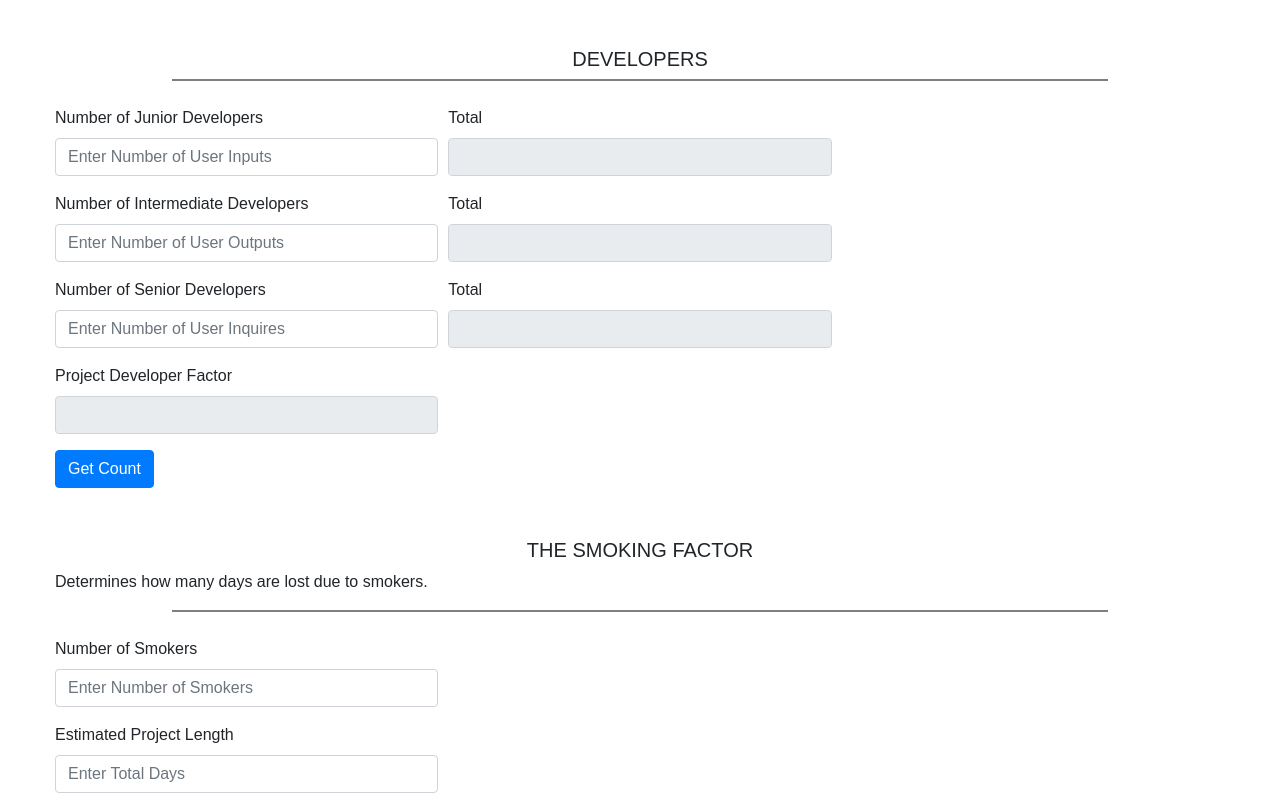
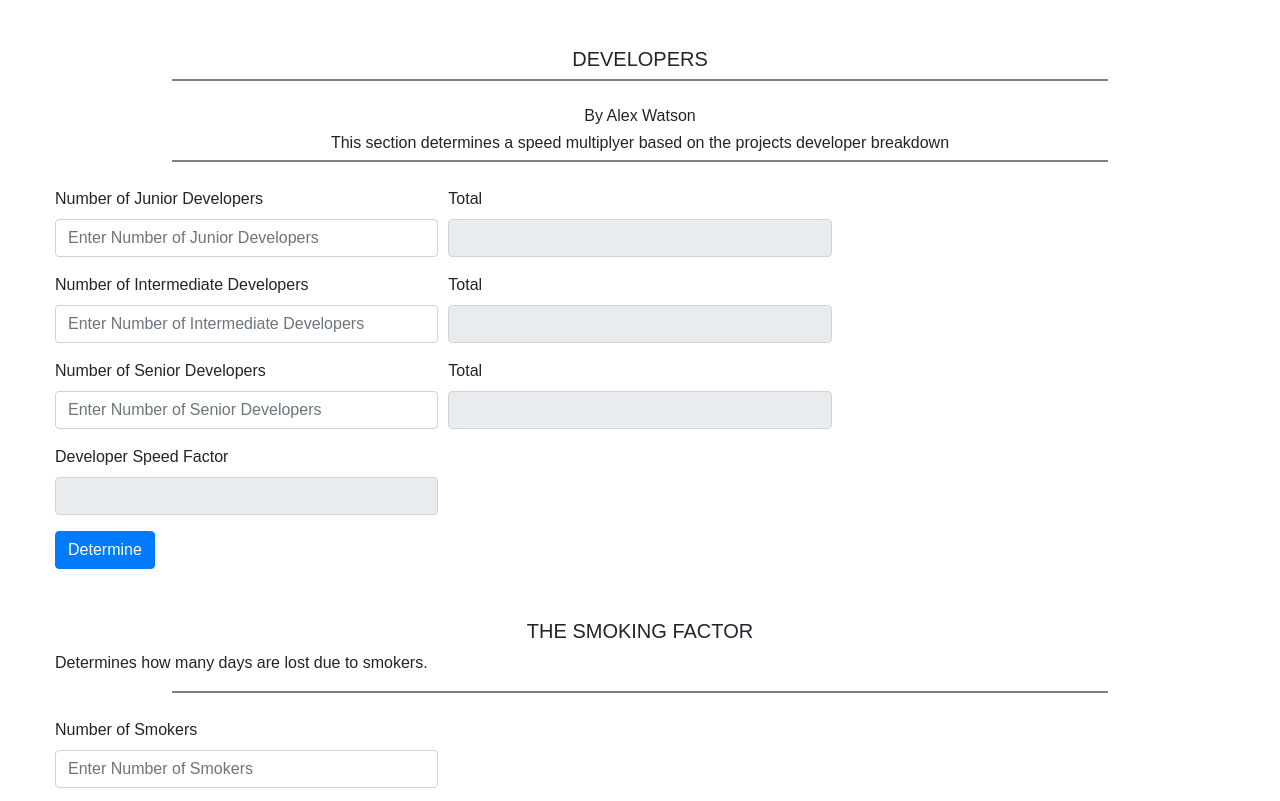
Before and after one commit to italktosquirrels/modeller, a plain HTML site: page index.html in a window 1280 px wide. Shown: the part 1958-2759 px from the top of the page. Drawn offline with nearby package versions, Linux system fonts and the light colour scheme; a web font is replaced by a local one.

Commit message:
Recommit of html section
There was a merge conflict. Copied out my code, accepted master incoming changes and then pasted my code back in

```diff
--- a/index.html
+++ b/index.html
@@ -580,50 +580,54 @@
 		<input type="text" class="form-control" id="totalLOC" placeholder="" value="" disabled="" style="width: 200px; margin-bottom: 20px">
 		<button type="button" class="btn btn-primary" onclick="linesOfCode()">Show LOC/FP</button>
 
+        <!--Alexander Watson-->
 		<form>
             <h5>DEVELOPERS</h5>
+            <hr>
+            <h6>By Alex Watson</h6>
+            <h6>This section determines a speed multiplyer based on the projects developer breakdown</h6>
             <hr>
             <!-- INPUTS******************************************************************************** -->
             <div class="form-row">
                 <div class="col-md-4 mb-3">
                     <label for="validationDefault01">Number of Junior Developers</label>
-					<input type="number" class="form-control" id="numInput" placeholder="Enter Number of User Inputs" value="" min=0 required>
+                    <input type="number" class="form-control" id="numJunior" placeholder="Enter Number of Junior Developers" value="" min=0 required>
                 </div>
                 <div class="col-md-4 mb-3">
                     <label for="validationDefault01">Total</label>
-					<input type="text" class="form-control" id="totalInterface" placeholder="" value="" disabled>
+                    <input type="text" class="form-control" id="totalJunior" placeholder="" value="" disabled>
                 </div>
             </div>
             <!-- OUTPUTS******************************************************************************** -->
             <div class="form-row">
                 <div class="col-md-4 mb-3">
                     <label for="validationDefault01">Number of Intermediate Developers</label>
-					<input type="number" class="form-control" id="numOutput" placeholder="Enter Number of User Outputs" value="" min=0 required>
+                    <input type="number" class="form-control" id="numIntermediate" placeholder="Enter Number of Intermediate Developers" value="" min=0 required>
                 </div>
                 <div class="col-md-4 mb-3">
                     <label for="validationDefault01">Total</label>
-					<input type="text" class="form-control" id="totalInterface" placeholder="" value="" disabled>
+                    <input type="text" class="form-control" id="totalIntermediate" placeholder="" value="" disabled>
                 </div>
             </div>
             <!-- INQUIRIES******************************************************************************** -->
             <div class="form-row">
                 <div class="col-md-4 mb-3">
                     <label for="validationDefault01">Number of Senior Developers</label>
-					<input type="number" class="form-control" id="numInquire" placeholder="Enter Number of User Inquires" value="" min=0 required>
+                    <input type="number" class="form-control" id="numSenior" placeholder="Enter Number of Senior Developers" value="" min=0 required>
                 </div>
                 <div class="col-md-4 mb-3">
                     <label for="validationDefault01">Total</label>
-					<input type="text" class="form-control" id="totalInterface" placeholder="" value="" disabled>
+                    <input type="text" class="form-control" id="totalSenior" placeholder="" value="" disabled>
                 </div>
             </div>
 
             <div class="form-row">
                 <div class="col-md-4 mb-3">
-					<label for="validationDefault01">Project Developer Factor</label>
+                    <label for="validationDefault01"> Developer Speed Factor</label>
                     <input type="text" class="form-control" id="projectDeveloperFactor" placeholder="" value="" disabled>
                 </div>
             </div>
-			<button class="btn btn-primary" type="button" onclick="calculateDeveloperFactor()">Get Count</button>
+            <button class="btn btn-primary" type="button" onclick="calculateDeveloperSpeedFactor()">Determine </button>
         </form>
 
 		<!-- ALEKSANDAR SPASIC -->
```
Lines whose indentation alone changed are shown as unchanged.
